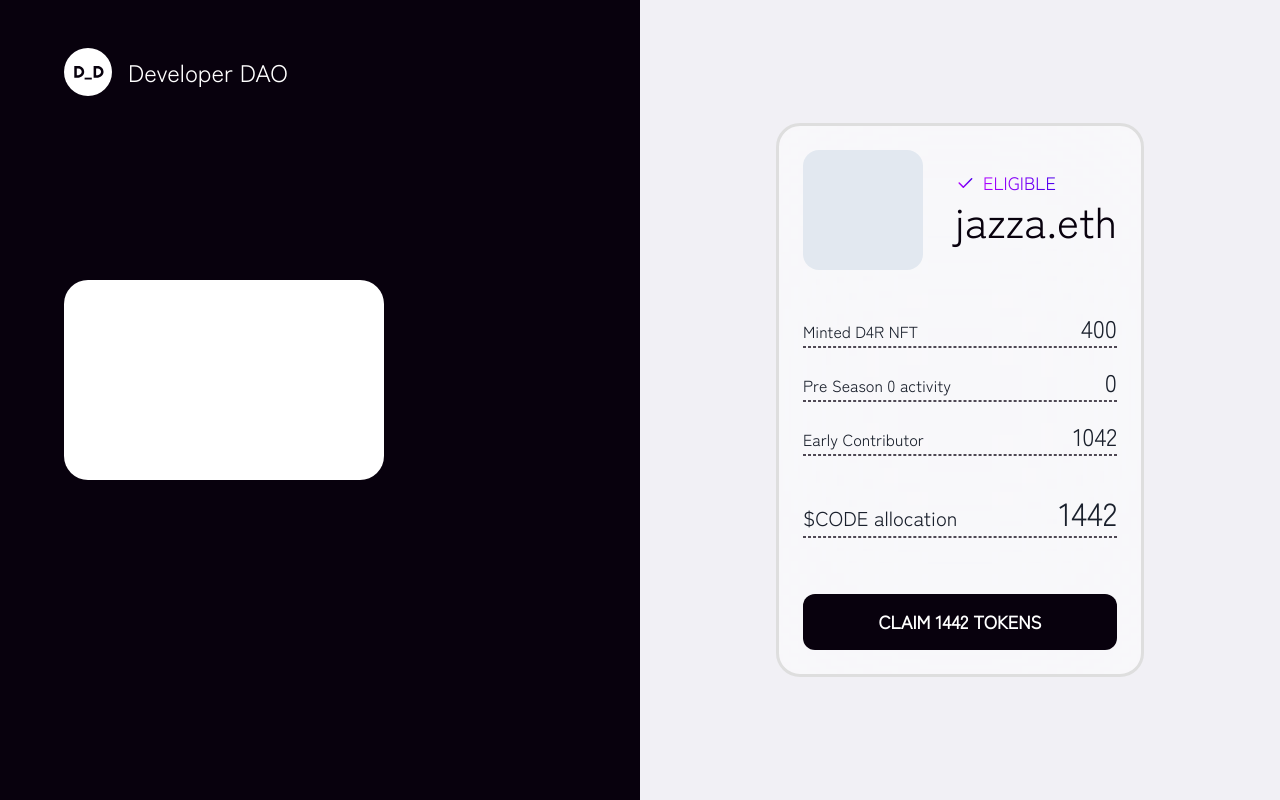
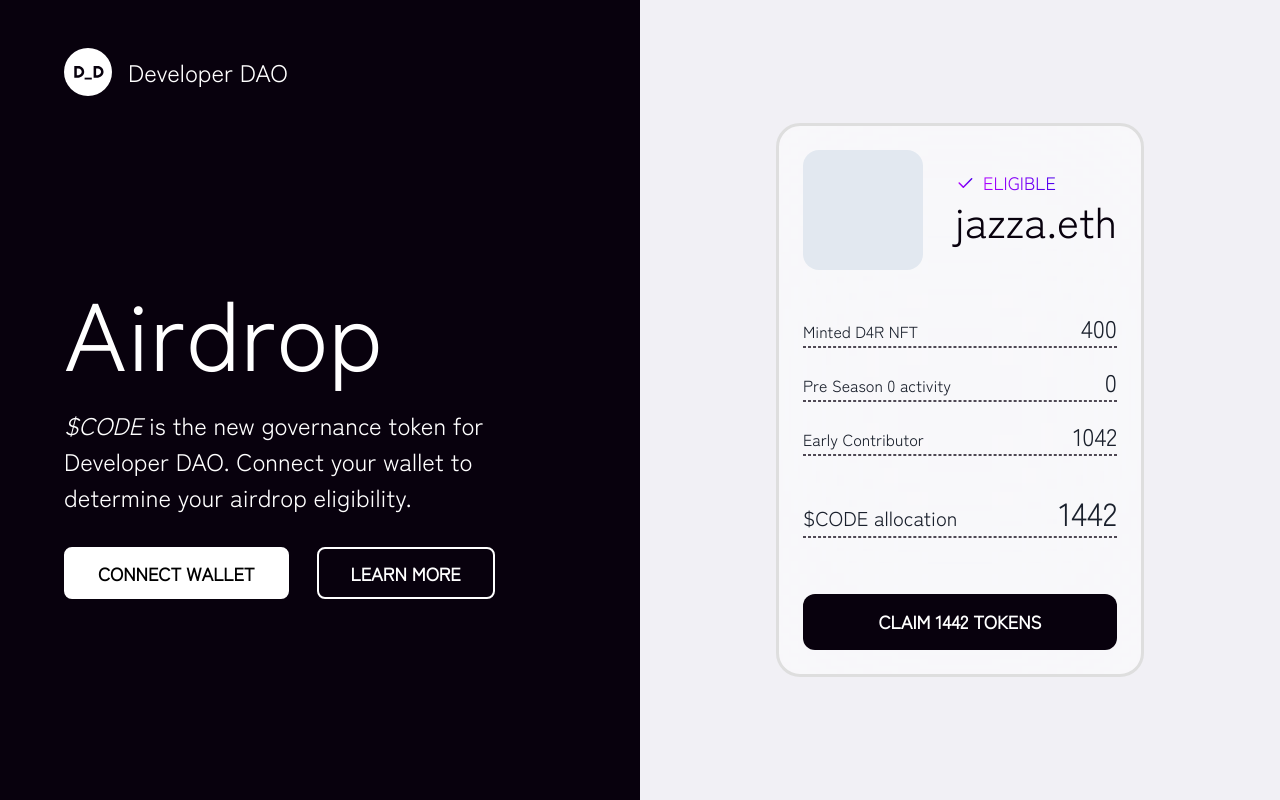
Before and after one commit to 7i7o/code-claim-site, a Next.js app in the folder packages/next-app/: page / in a window 1280 px wide. Built offline with nearby package versions, Linux system fonts and the light colour scheme.

Commit message:
Add main box elements

```diff
--- a/packages/next-app/src/components/Button.tsx
+++ b/packages/next-app/src/components/Button.tsx
@@ -12,10 +12,10 @@
       type="button"
       backgroundColor={primary ? "#fff" : "#08010d"}
       color={primary ? "#000" : "#fff"}
-      fontSize={16}
+      fontSize={["16px", "18px"]}
       height="52px"
       lineHeight={24}
-      fontWeight={500}
+      fontWeight="900"
       border={"2px solid #fff"}
       borderRadius={primary ? 8 : "0.5rem"}
       padding="0 2rem"
--- a/packages/next-app/src/components/MainBox.tsx
+++ b/packages/next-app/src/components/MainBox.tsx
@@ -1,15 +1,44 @@
-import { Box } from "@chakra-ui/react";
+import { Box, Flex, Heading, Text } from "@chakra-ui/react";
 
+import { Button } from "components/Button";
+
+// TODO: add state isConnected (switch button when true)
 export const MainBox = () => {
+  const primaryButtonProps = {
+    w: "100%",
+  };
+  const learnMoreButtonProps = {};
   return (
-    <Box
-      w={["320px"]}
-      h="200px"
-      mh={["24px", "0"]}
-      backgroundColor="white"
-      borderRadius="24px"
-      position="absolute"
-      top="35vh"
-    />
+    <Box my={["24px", "0"]} w="100%">
+      <Heading
+        as="h1"
+        color="white"
+        fontSize={["44px", "96px"]}
+        fontWeight="500"
+      >
+        Airdrop
+      </Heading>
+      <Text
+        mt="5"
+        mb="8"
+        color="white"
+        fontSize={["20px", "24px"]}
+        fontWeight="500"
+      >
+        <span style={{ fontStyle: "italic" }}>$CODE</span> is the new governance
+        token for Developer DAO. Connect your wallet to determine your airdrop
+        eligibility.
+      </Text>
+      <Flex direction={["column", "row"]}>
+        <Box mb={["4", "0"]} mr={["0", "7"]} w={["100%", "inherit"]}>
+          <Button
+            primary={true}
+            label="CONNECT WALLET"
+            {...primaryButtonProps}
+          />
+        </Box>
+        <Button label="LEARN MORE" />
+      </Flex>
+    </Box>
   );
 };
```
